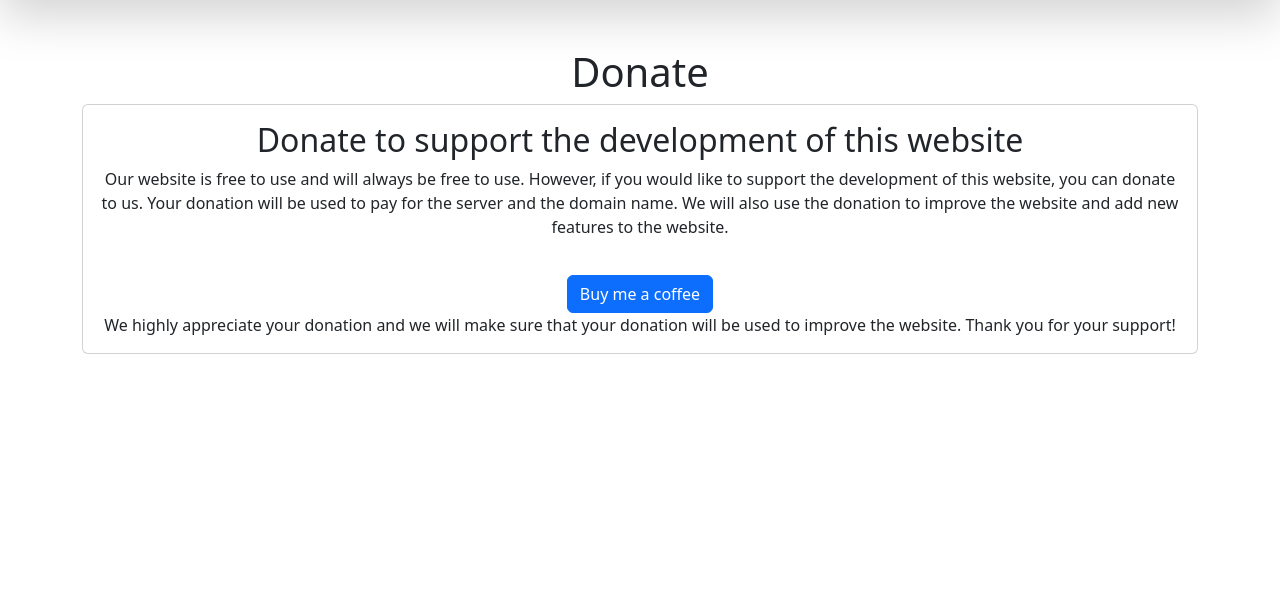
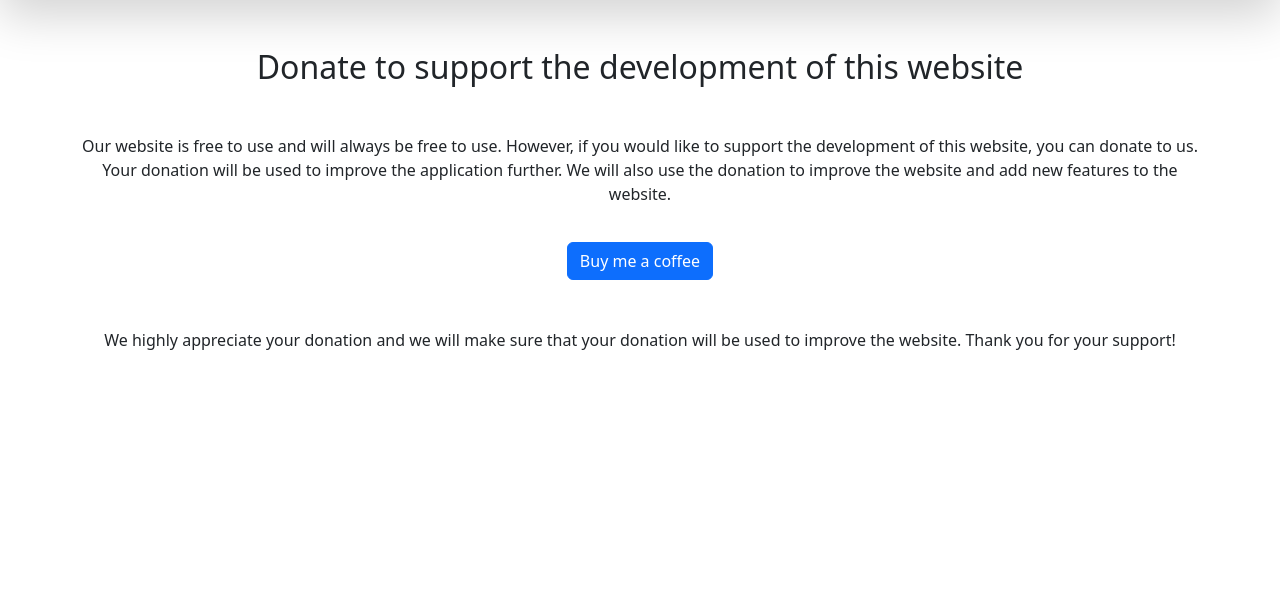
Before and after one commit to rasadov/FastSearch, a Flask app: page /donate in a window 1280 px wide. Shown: the part 82-676 px from the top of the page. Run offline with Flask 3, Linux system fonts and the light colour scheme; parts of the project's set-up code (start-up, migrations or seed data) failed here and were passed over.

Commit message:
fixed some issues

```diff
--- a/src/app/__main__.py
+++ b/src/app/__main__.py
@@ -46,9 +46,10 @@ THIS RUNS THE APPLICATION IN DEVELOPMENT MODE. DO NOT USE IN PRODUCTION.
 USE A WSGI SERVER LIKE GUNICORN OR UWSGI TO RUN THE APPLICATION IN PRODUCTION.
 
 Roadmap:
-- Implement anti-scraping measures in the web application.
-  Use AJAX to load the search results like in analytics.py.
-- Fix the pagination in the search page for mobile.
+- Test the application.
+- Bugs:
+  - In products card view, if the title is less than 100 characters, the card is not displayed properly.
+- Test scraping functionality in all websites.
 - Deploy the application to a cloud platform Microsoft Azure or AWS.
 
 Extra:
--- a/src/app/routes/main/main.py
+++ b/src/app/routes/main/main.py
@@ -84,6 +84,7 @@ def products_api():
     - JSON response with the filtered products and pagination information.
     """
     if len(request.args) < 2:
+        print("No query parameters")
         return jsonify({"content": "message", "donation_link": DONATION_LINK})
 
 
--- a/src/app/static/css/search.css
+++ b/src/app/static/css/search.css
@@ -77,7 +77,6 @@
     }
 }
 
-
 footer {
     display: none;
 }
--- a/src/app/static/js/products.js
+++ b/src/app/static/js/products.js
@@ -227,7 +227,6 @@ xmr.onload = function() {
                             ul.appendChild(li);
                             }
                         }
-
                     }
                     else {
                         for (i = 1; i <= total_pages; i++) {
@@ -244,10 +243,9 @@ xmr.onload = function() {
                             ul.appendChild(li);
                     }
                 }
-
                 pagination.appendChild(ul);
             }
-
+        }
         else {
             donation_link = response.donation_link;
             document.getElementById('products').innerHTML = `
@@ -261,5 +259,4 @@ xmr.onload = function() {
         }
     }
 }
-}
 xmr.send();
--- a/src/app/templates/Main/donate.html
+++ b/src/app/templates/Main/donate.html
@@ -13,18 +13,21 @@
 
 {% block content %}
 <div class="container" style="text-align: center;">
-    <div class="jumbotron">
-        <h1 class="mt-5" >Donate</h1>
+    <div class="mb-3">
+        <div >
+            <div class="my-5">
+                <h2 class="card-title">Donate to support the development of this website</h2>
             </div>
-    <div class="card mb-3">
-        <div class="card-body">
-            <h2 class="card-title">Donate to support the development of this website</h2>
+            <div class="my-3">
                 <p class="card-text">Our website is free to use and will always be free to use. However, if you would like to support the development of this website, you can donate to us.
-                Your donation will be used to pay for the server and the domain name. We will also use the donation to improve the website and add new features to the website.
+                    Your donation will be used to improve the application further. We will also use the donation to improve the website and add new features to the website.
                 </p>
+            </div>
+            <div class="mb-5">
                 <a href="{{donation_link}}">
                     <div class="btn btn-primary" style="margin-top: 20px;">Buy me a coffee</div>
                 </a>
+            </div>
             <p class="card-text">We highly appreciate your donation and we will make sure that your donation will be used to improve the website.
                 Thank you for your support!</p>
         </div>
--- a/src/app/templates/Main/search.html
+++ b/src/app/templates/Main/search.html
@@ -7,7 +7,7 @@
 
 {% block content %}
 <div>
-    <form method="GET" action="{{ url_for('search_get') }}">
+    <form method="GET" action="/search">
         <div class="search-container">
             <div class="search-div" style="width: 50%; margin: 40px auto 20px;">
                 <div class="input-group">
```
Also changed, not shown: src/app/static/js/profile.js (+9 -9 lines), src/app/templates/Account/profile.html (+12 -4 lines), src/app/templates/Admin/Item/info.html (+5 -6 lines). Lines whose indentation alone changed are shown as unchanged.
